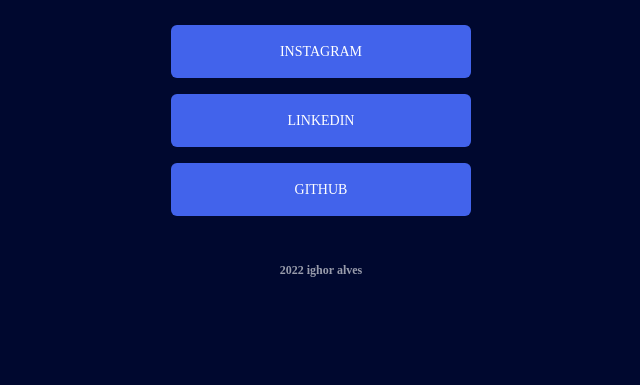
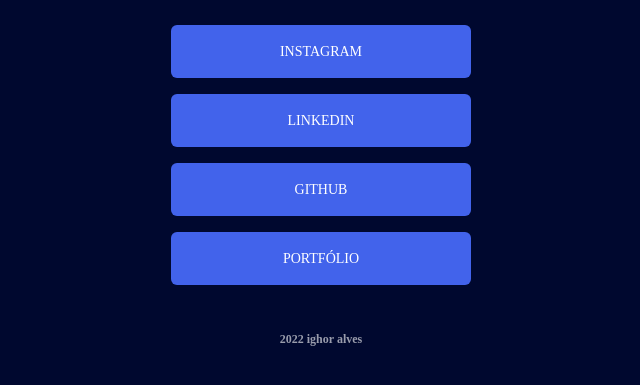
Before and after one commit to ighoralves/maratona_explorer, a plain HTML site: page index.html in a window 1280 px wide. Shown: the part 283-668 px from the top of the page, without its empty margins (319-959 px from the left). Drawn offline with Linux system fonts and the light colour scheme.

Commit message:
finalizado

```diff
--- a/index.html
+++ b/index.html
@@ -23,6 +23,7 @@
       <li><a href="https://www.instagram.com/ighoralves/" target="_blank">instagram</a></li>
       <li><a href="https://linkedin.com/in/ighor-alves-bb77111b2" target="_blank">linkedin</a></li>
       <li><a href="https://github.com/ighoralves" target="_blank">github</a></li>
+      <li><a href="https://ighoralves.github.io/Portfolio/" target="_blank">portfólio</a></li>
     </ul>
 
     <footer class="Footer">2022 ighor alves</footer>
```
Also changed, not shown: package.json (deleted, +0 -10 lines), 2 other files.
